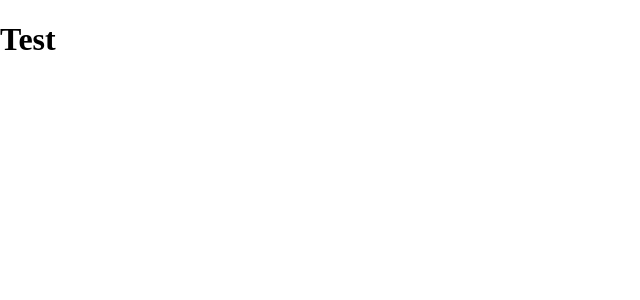
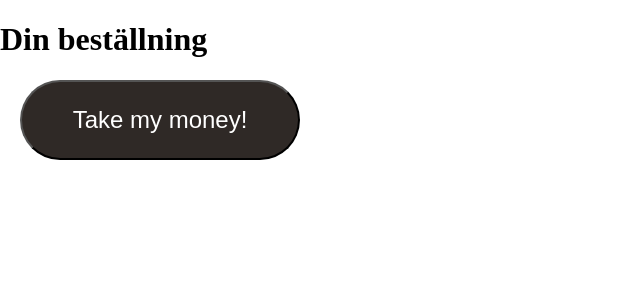
Before and after one commit to codeninjah/agilt-airbean, a Vue app in the folder airbean/: page /Cart in a window 1280 px wide. Shown: the top 300 px of the page, without its empty margins (0-640 px from the left). Built offline with nearby package versions, Linux system fonts and the light colour scheme.

Commit message:
orderHistory now works, but needs styling and selection

```diff
--- a/airbean/src/components/Header.vue
+++ b/airbean/src/components/Header.vue
@@ -54,6 +54,10 @@ export default{
         padding: 15px;
     }
 
+    .menu-btn img{
+        cursor: pointer;
+    }
+
     .cart-btn {
         height: 80px;
         width: 80px;
@@ -69,4 +73,8 @@ export default{
         margin-top: 10px;
     }
 
+    .cart-btn img{
+        cursor: pointer;
+    }
+
 </style>
--- a/airbean/src/store/index.js
+++ b/airbean/src/store/index.js
@@ -7,7 +7,7 @@ export default new Vuex.Store({
   state: {
     currentUser: { },
     currentOrder: [],
-    orderHistory: { }
+    orderHistory: []
   },
   mutations: {
     saveUser(state, user){
@@ -17,7 +17,7 @@ export default new Vuex.Store({
       state.currentOrder.push(order)
     },
     saveOrder(state, order){
-      state.orderHistory = {...order}
+      state.orderHistory.push(order)
     }
   },
   actions: {
--- a/airbean/src/views/Cart.vue
+++ b/airbean/src/views/Cart.vue
@@ -1,17 +1,26 @@
 <template>
     <div>
-        <h1>Test</h1>
+        <h1>Din beställning</h1>
         <ul>
             <li v-for="item in cart" :key="item.id">
                 {{ item.title }}
             </li>
         </ul>
+        <button @click="attToOrderHistory">Take my money!</button>
     </div>
 </template>
 
 
 <script>
     export default{
+        methods: {
+            attToOrderHistory(){
+                const thisItem = this.$store.state.currentOrder
+                this.$store.dispatch('order', thisItem)
+                console.log("The order is: ") //Test
+                this.$router.push('/profile')
+            }
+        },
         computed: {
             cart(){
                 return this.$store.state.currentOrder
@@ -24,4 +33,18 @@
 
 <style scoped>
 
+button {
+    background-color: #2F2926;
+    color: #FFFFFF;
+    width: 280px;
+    height: 80px;
+    border-radius: 50px;
+    font-size: 24px;
+    margin-left: 20px;
+}
+
+button:hover {
+    cursor: pointer;
+}
+
 </style>
--- a/airbean/src/views/Menu.vue
+++ b/airbean/src/views/Menu.vue
@@ -23,16 +23,11 @@ export default {
     data(){return{
         items: menu.menu,
         addBtnImg: require('@/assets/graphics/add.svg'),
-        addedItem: {
-            title: "Alex"
-        }
     }},
 
     methods: {
         addToCart(itemId){
-            console.log("Works!" + itemId)
             const thisItem = this.items.find(item => item.id == itemId)
-            console.log(thisItem.title)
             this.$store.dispatch('current', thisItem)
         }
     }
```
